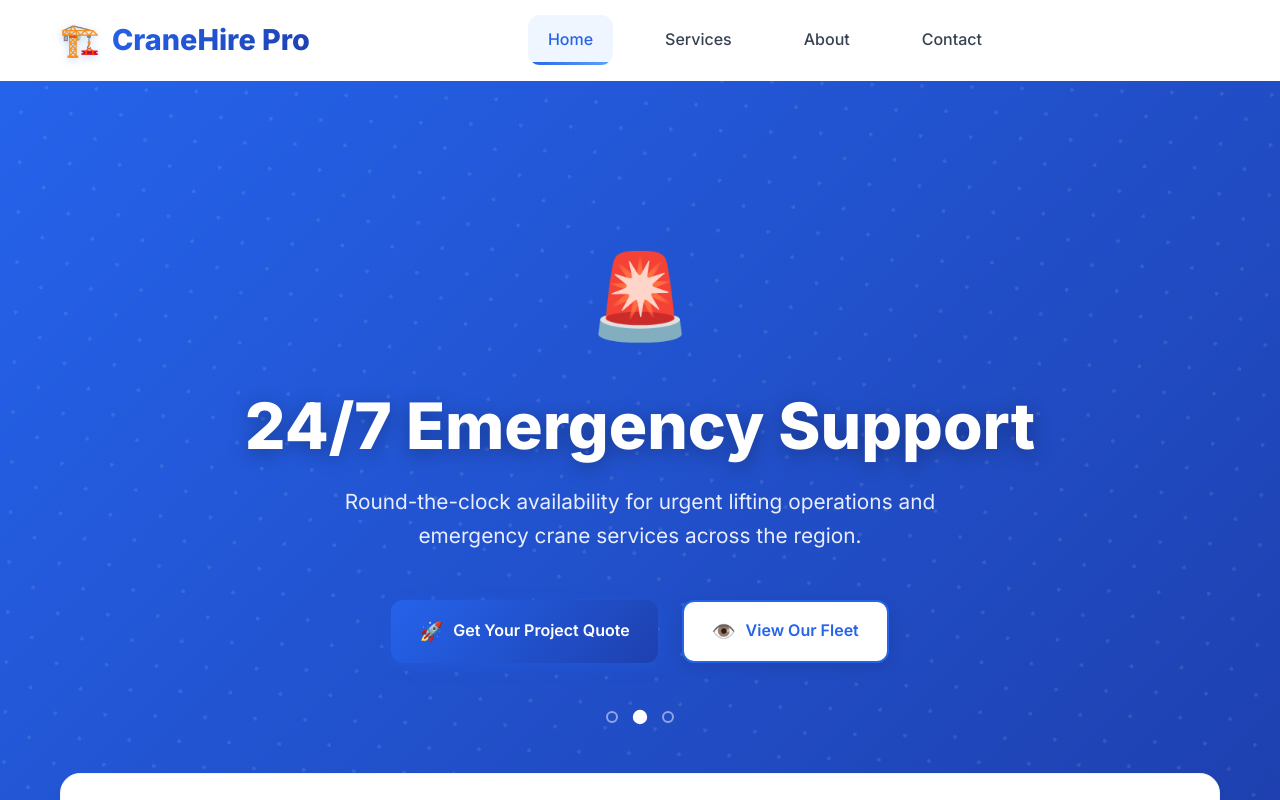
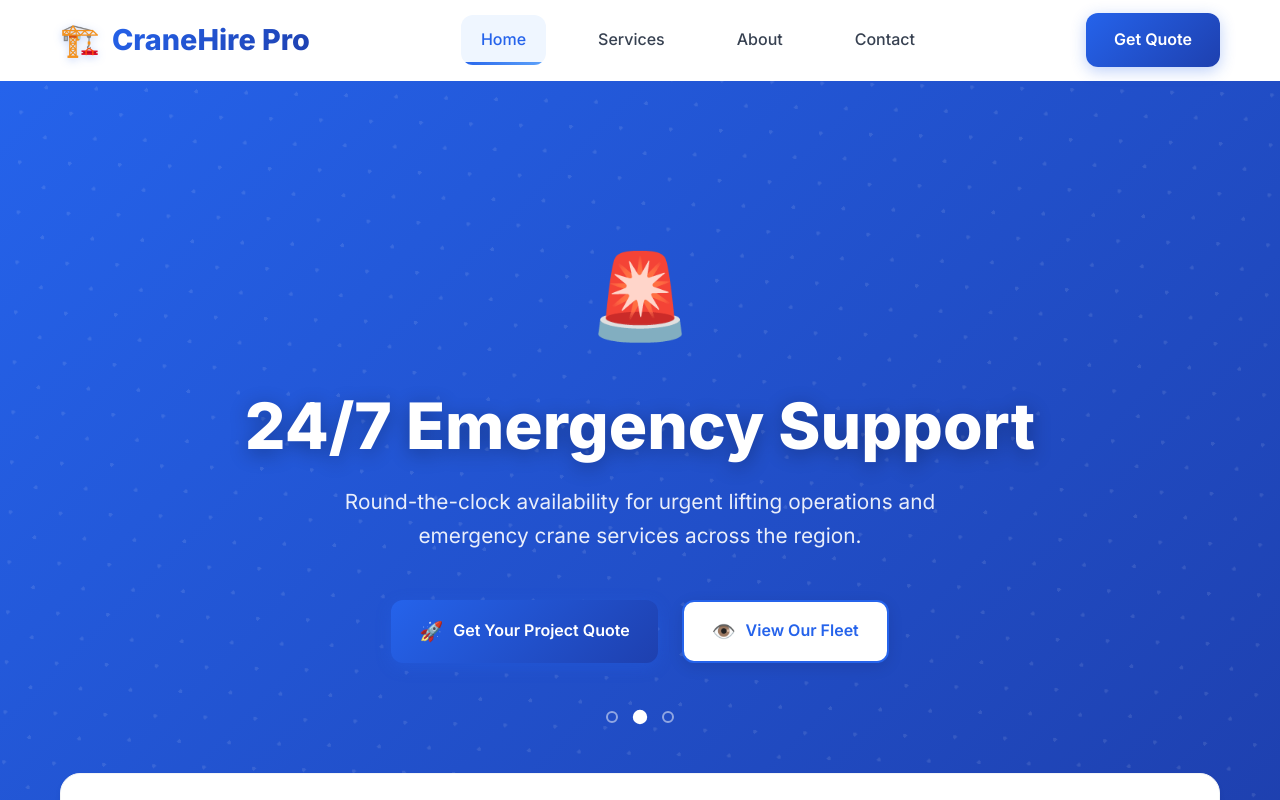
Before and after one commit to alispatel111/crane-hiring, a React (Create React App) app: page / in a window 1280 px wide. Shown: the top 800 px of the page. Built offline with nearby package versions, Linux system fonts and the light colour scheme.

Commit message:
Update Navbar.jsx

```diff
--- a/src/components/Navbar/Navbar.jsx
+++ b/src/components/Navbar/Navbar.jsx
@@ -50,9 +50,9 @@ export default function Navbar() {
           </div>
 
           <div className="navbar-actions">
-{/*             <Link to="/contact" className="btn btn-primary navbar-cta">
+            <Link to="/contact" className="btn btn-primary ">
               Get Quote
-            </Link> */}
+            </Link>
 
             {/* Mobile menu button */}
             <div className="mobile-menu-btn">
```
